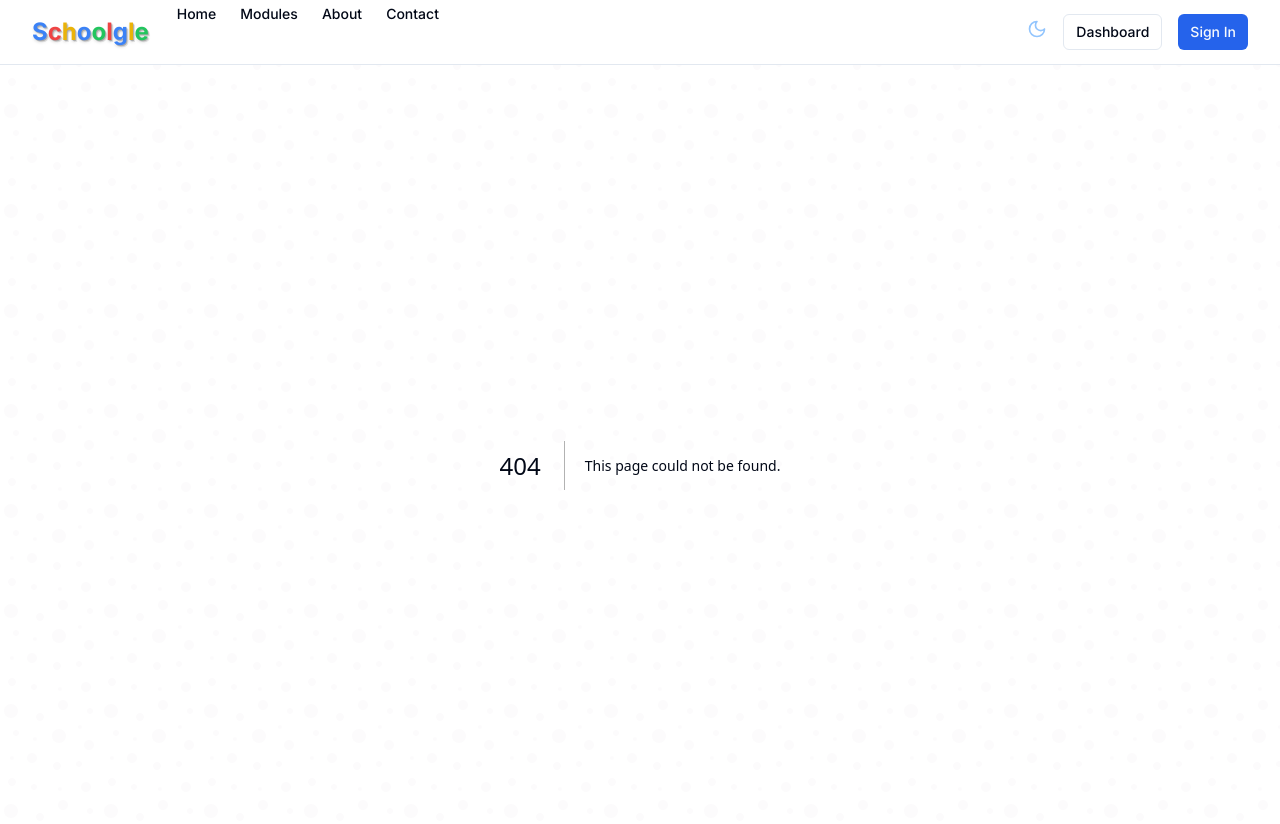
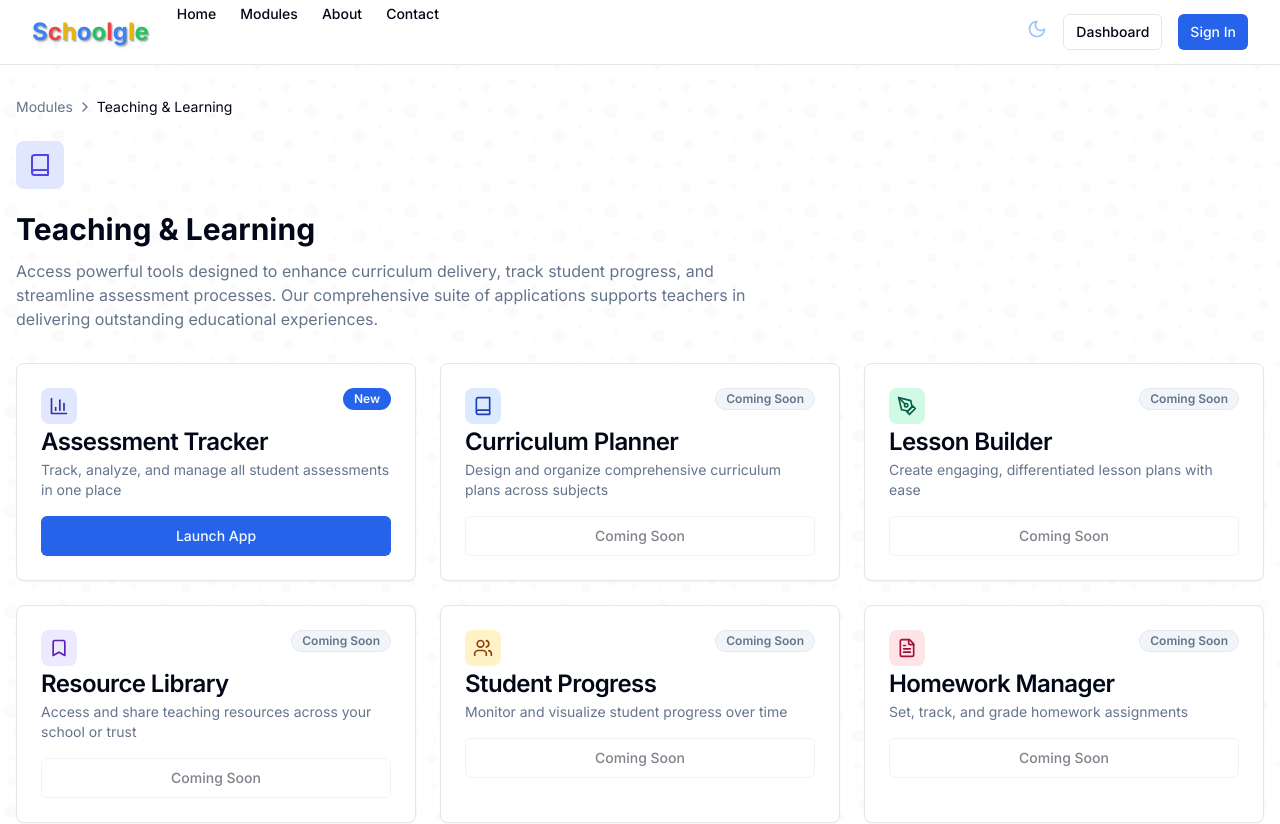
Before and after one commit to DSumm18/schoolgle-app-2025, a Next.js app: page /modules/teaching-learning in a window 1280 px wide. Before the commit this address had no page. Shown: the top 824 px of the page. Built offline with nearby package versions, Linux system fonts and the light colour scheme.

Commit message:
Add Teaching & Learning module main page

```diff
--- /dev/null
+++ b/src/app/modules/teaching-learning/page.tsx
@@ -0,0 +1,184 @@
+"use client";
+
+import Link from "next/link";
+import { motion } from "framer-motion";
+import { ChevronRight, Book, FileText, BarChart3, PenTool, Users, Calendar, Bookmark } from "lucide-react";
+import { Card, CardContent, CardDescription, CardFooter, CardHeader, CardTitle } from "@/components/ui/card";
+import { Button } from "@/components/ui/button";
+import { Badge } from "@/components/ui/badge";
+
+const apps = [
+  {
+    id: "assessment-tracker",
+    title: "Assessment Tracker",
+    description: "Track, analyze, and manage all student assessments in one place",
+    icon: BarChart3,
+    color: "bg-indigo-100 text-indigo-800 dark:bg-indigo-900/30 dark:text-indigo-300",
+    status: "New"
+  },
+  {
+    id: "curriculum-planner",
+    title: "Curriculum Planner",
+    description: "Design and organize comprehensive curriculum plans across subjects",
+    icon: Book,
+    color: "bg-blue-100 text-blue-800 dark:bg-blue-900/30 dark:text-blue-300",
+    status: "Coming Soon"
+  },
+  {
+    id: "lesson-builder",
+    title: "Lesson Builder",
+    description: "Create engaging, differentiated lesson plans with ease",
+    icon: PenTool,
+    color: "bg-emerald-100 text-emerald-800 dark:bg-emerald-900/30 dark:text-emerald-300",
+    status: "Coming Soon"
+  },
+  {
+    id: "resource-library",
+    title: "Resource Library",
+    description: "Access and share teaching resources across your school or trust",
+    icon: Bookmark,
+    color: "bg-violet-100 text-violet-800 dark:bg-violet-900/30 dark:text-violet-300",
+    status: "Coming Soon"
+  },
+  {
+    id: "student-progress",
+    title: "Student Progress",
+    description: "Monitor and visualize student progress over time",
+    icon: Users,
+    color: "bg-amber-100 text-amber-800 dark:bg-amber-900/30 dark:text-amber-300",
+    status: "Coming Soon"
+  },
+  {
+    id: "homework-manager",
+    title: "Homework Manager",
+    description: "Set, track, and grade homework assignments",
+    icon: FileText,
+    color: "bg-rose-100 text-rose-800 dark:bg-rose-900/30 dark:text-rose-300",
+    status: "Coming Soon"
+  }
+];
+
+// Animation variants
+const containerVariants = {
+  hidden: {},
+  visible: {
+    transition: {
+      staggerChildren: 0.1
+    }
+  }
+};
+
+const itemVariants = {
+  hidden: { opacity: 0, y: 20 },
+  visible: {
+    opacity: 1,
+    y: 0,
+    transition: {
+      type: "spring",
+      stiffness: 260,
+      damping: 20
+    }
+  }
+};
+
+export default function TeachingLearningPage() {
+  return (
+    <div className="container mx-auto px-4 py-8">
+      {/* Breadcrumb */}
+      <div className="flex items-center text-sm text-muted-foreground mb-6">
+        <Link href="/modules" className="hover:text-primary">Modules</Link>
+        <ChevronRight className="h-4 w-4 mx-1" />
+        <span className="text-foreground">Teaching & Learning</span>
+      </div>
+
+      <motion.div
+        className="mb-8"
+        initial="hidden"
+        animate="visible"
+        variants={containerVariants}
+      >
+        <motion.div variants={itemVariants} className="inline-block mb-4">
+          <div className="bg-indigo-100 dark:bg-indigo-900/30 p-3 rounded-lg">
+            <Book className="h-6 w-6 text-indigo-600 dark:text-indigo-400" />
+          </div>
+        </motion.div>
+        <motion.h1
+          className="text-3xl font-bold mb-3"
+          variants={itemVariants}
+        >
+          Teaching & Learning
+        </motion.h1>
+        <motion.p
+          className="text-muted-foreground max-w-3xl"
+          variants={itemVariants}
+        >
+          Access powerful tools designed to enhance curriculum delivery, track student progress, and streamline assessment processes. Our comprehensive suite of applications supports teachers in delivering outstanding educational experiences.
+        </motion.p>
+      </motion.div>
+
+      <motion.div
+        className="grid grid-cols-1 md:grid-cols-2 lg:grid-cols-3 gap-6 mb-12"
+        initial="hidden"
+        animate="visible"
+        variants={containerVariants}
+      >
+        {apps.map((app) => (
+          <motion.div key={app.id} variants={itemVariants}>
+            <Card className="h-full overflow-hidden transition-all hover:shadow-md">
+              <CardHeader className="pb-2">
+                <div className="flex justify-between items-start">
+                  <div className={`${app.color} p-2 rounded-lg`}>
+                    <app.icon className="h-5 w-5" />
+                  </div>
+                  {app.status && (
+                    <Badge
+                      variant={app.status === "New" ? "default" : "outline"}
+                      className={app.status === "Coming Soon" ? "bg-muted text-muted-foreground" : ""}
+                    >
+                      {app.status}
+                    </Badge>
+                  )}
+                </div>
+                <CardTitle className="mt-4">{app.title}</CardTitle>
+                <CardDescription>{app.description}</CardDescription>
+              </CardHeader>
+              <CardFooter className="pt-2">
+                {app.status !== "Coming Soon" ? (
+                  <Button asChild className="w-full">
+                    <Link href={`/modules/teaching-learning/${app.id}`}>
+                      Launch App
+                    </Link>
+                  </Button>
+                ) : (
+                  <Button disabled variant="outline" className="w-full">
+                    Coming Soon
+                  </Button>
+                )}
+              </CardFooter>
+            </Card>
+          </motion.div>
+        ))}
+      </motion.div>
+
+      <motion.div
+        className="p-6 bg-muted/50 rounded-lg"
+        initial={{ opacity: 0 }}
+        animate={{ opacity: 1 }}
+        transition={{ delay: 0.5 }}
+      >
+        <div className="flex flex-col md:flex-row items-start md:items-center gap-6">
+          <div className="bg-indigo-100 dark:bg-indigo-900/30 p-4 rounded-lg">
+            <Calendar className="h-8 w-8 text-indigo-600 dark:text-indigo-400" />
+          </div>
+          <div className="flex-1">
+            <h3 className="text-xl font-semibold mb-2">Professional Development Workshops</h3>
+            <p className="text-muted-foreground">
+              Enhance your teaching skills with our upcoming workshops on effective assessment strategies, curriculum design, and technology integration.
+            </p>
+          </div>
+          <Button>View Schedule</Button>
+        </div>
+      </motion.div>
+    </div>
+  );
+}
```
